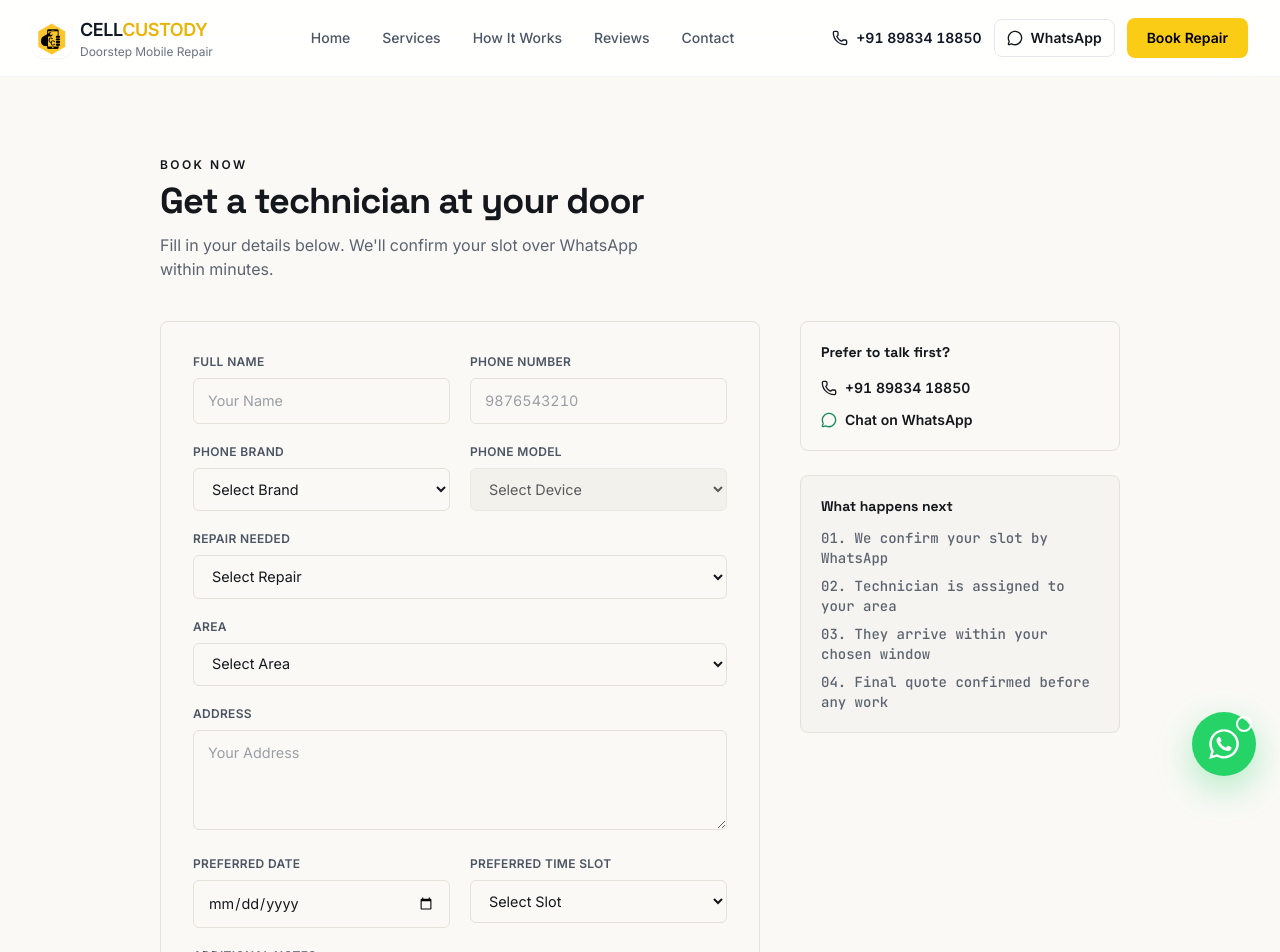
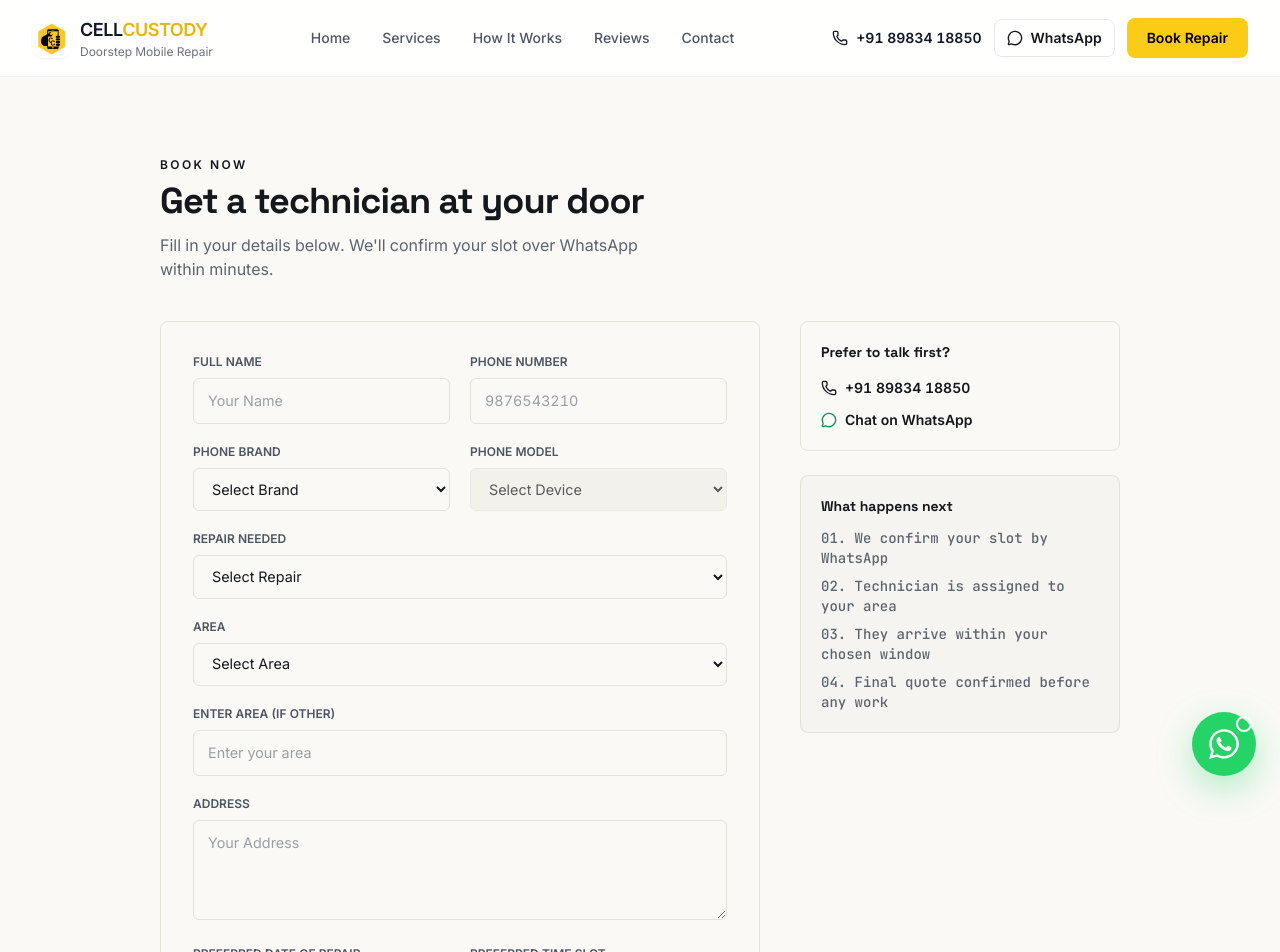
Before and after one commit to aditya-kanojiya-dev/Cell-Custody, a Next.js app: page /book in a window 1280 px wide. Shown: the top 952 px of the page. Built offline with nearby package versions, Linux system fonts and the light colour scheme.

Commit message:
Enhance BookingForm functionality by adding custom area input, streamline form submission process, and improve code readability. Update Header component with accessibility label for WhatsApp link. Adjust ServiceAreas coverage stats and add 'Other' option in areas data for better user experience.

```diff
--- a/components/BookingForm.tsx
+++ b/components/BookingForm.tsx
@@ -32,11 +32,9 @@ const reveal = {
     opacity: 0,
     y: 24,
   },
-
   show: {
     opacity: 1,
     y: 0,
-
     transition: {
       duration: 0.55,
     },
@@ -49,18 +47,16 @@ export default function BookingForm() {
   const [devices, setDevices] = useState<string[]>([]);
   const [loading, setLoading] = useState(false);
 
+  const [customArea, setCustomArea] = useState("");
+
   useEffect(() => {
     if (selectedBrand) {
       const brandObj = brands.find(
-        (b) =>
-          b.slug === selectedBrand ||
-          b.name === selectedBrand
+        (b) => b.slug === selectedBrand || b.name === selectedBrand
       );
 
       if (brandObj) {
-        setDevices(
-          phoneModels[brandObj.name] || []
-        );
+        setDevices(phoneModels[brandObj.name] || []);
       } else {
         setDevices([]);
       }
@@ -69,50 +65,30 @@ export default function BookingForm() {
     }
   }, [selectedBrand]);
 
-  async function handleSubmit(
-    e: React.FormEvent<HTMLFormElement>
-  ) {
+  async function handleSubmit(e: React.FormEvent<HTMLFormElement>) {
     e.preventDefault();
-
     setLoading(true);
 
     try {
-      const formData = new FormData(
-        e.currentTarget
+      const formData = new FormData(e.currentTarget);
+
+      const name = formData.get("name")?.toString() || "";
+      const phone = formData.get("phone")?.toString() || "";
+      const issue = formData.get("issue")?.toString() || "";
+      const areaFromForm = formData.get("area")?.toString() || "";
+      const address = formData.get("address")?.toString() || "";
+      const slot = formData.get("slot")?.toString() || "";
+      const date = formData.get("date")?.toString() || "";
+      const notes = formData.get("notes")?.toString() || "";
+
+      const brandObj = brands.find(
+        (b) => b.slug === selectedBrand || b.name === selectedBrand
       );
 
-      const name =
-        formData.get("name")?.toString() || "";
+      const brandName = brandObj?.name || selectedBrand;
 
-      const phone =
-        formData.get("phone")?.toString() || "";
-
-      const issue =
-        formData.get("issue")?.toString() || "";
-
-      const area =
-        formData.get("area")?.toString() || "";
-
-      const address =
-        formData.get("address")?.toString() || "";
-
-      const slot =
-        formData.get("slot")?.toString() || "";
-
-      const date =
-        formData.get("date")?.toString() || "";
-
-      const notes =
-        formData.get("notes")?.toString() || "";
-
-      const brandObj = brands.find(
-        (b) =>
-          b.slug === selectedBrand ||
-          b.name === selectedBrand
-      );
-
-      const brandName =
-        brandObj?.name || selectedBrand;
+      const finalArea =
+        areaFromForm === "other" ? customArea : areaFromForm;
 
       const message = `Hi Cell Custody,
 I would like to book a doorstep mobile repair.
@@ -121,24 +97,21 @@ Name: ${name}
 Phone: ${phone}
 Device: ${brandName} ${selectedDevice}
 Repair: ${issue}
-Area: ${area}
+Area: ${finalArea}
 Address: ${address}
 Preferred Date: ${date}
 Preferred Slot: ${slot}
 Notes: ${notes}`;
 
       window.open(
-        `${contact.whatsappHref}&text=${encodeURIComponent(
-          message
-        )}`,
+        `${contact.whatsappHref}&text=${encodeURIComponent(message)}`,
         "_blank"
       );
 
       e.currentTarget.reset();
-
       setSelectedBrand("");
       setSelectedDevice("");
-
+      setCustomArea("");
     } finally {
       setLoading(false);
     }
@@ -149,67 +122,39 @@ Notes: ${notes}`;
       onSubmit={handleSubmit}
       initial="hidden"
       whileInView="show"
-      viewport={{
-        once: true,
-        amount: 0.1,
-      }}
+      viewport={{ once: true, amount: 0.1 }}
       variants={container}
       className="space-y-5"
     >
-      <motion.div
-        variants={reveal}
-        className="grid gap-5 sm:grid-cols-2"
-      >
+      {/* NAME + PHONE */}
+      <motion.div variants={reveal} className="grid gap-5 sm:grid-cols-2">
         <Field label="Full Name">
-          <input
-            required
-            name="name"
-            title="Your Name"
-            aria-label="Your Name"
-            placeholder="Your Name"
-            className="input"
-          />
+          <input name="name" required placeholder="Your Name" className="input" />
         </Field>
 
         <Field label="Phone Number">
-          <input
-            required
-            name="phone"
-            title="Your Phone Number"
-            aria-label="Your Phone Number"
-            placeholder="9876543210"
-            className="input"
-          />
+          <input name="phone" required placeholder="9876543210" className="input" />
         </Field>
       </motion.div>
 
-      <motion.div
-        variants={reveal}
-        className="grid gap-5 sm:grid-cols-2"
-      >
+      {/* BRAND + DEVICE */}
+      <motion.div variants={reveal} className="grid gap-5 sm:grid-cols-2">
         <Field label="Phone Brand">
           <select
             value={selectedBrand}
             required
-            title="Select Phone Brand"
-            aria-label="Select Phone Brand"
+            name="brand"
+            title="Phone Brand"
+            aria-label="Phone Brand"
             className="input bg-white"
             onChange={(e) => {
-              setSelectedBrand(
-                e.target.value
-              );
+              setSelectedBrand(e.target.value);
               setSelectedDevice("");
             }}
           >
-            <option value="">
-              Select Brand
-            </option>
-
+            <option value="">Select Brand</option>
             {brands.map((brand) => (
-              <option
-                key={brand.slug}
-                value={brand.slug}
-              >
+              <option key={brand.slug} value={brand.slug}>
                 {brand.name}
               </option>
             ))}
@@ -220,26 +165,16 @@ Notes: ${notes}`;
           <select
             required
             name="device"
-            title="Select Phone Model"
-            aria-label="Select Phone Model"
+            title="Phone Model"
+            aria-label="Phone Model"
+            value={selectedDevice}
             disabled={!selectedBrand}
-            value={selectedDevice}
             className="input bg-white"
-            onChange={(e) =>
-              setSelectedDevice(
-                e.target.value
-              )
-            }
+            onChange={(e) => setSelectedDevice(e.target.value)}
           >
-            <option value="">
-              Select Device
-            </option>
-
+            <option value="">Select Device</option>
             {devices.map((device) => (
-              <option
-                key={device}
-                value={device}
-              >
+              <option key={device} value={device}>
                 {device}
               </option>
             ))}
@@ -247,131 +182,124 @@ Notes: ${notes}`;
         </Field>
       </motion.div>
 
+      {/* ISSUE */}
       <motion.div variants={reveal}>
         <Field label="Repair Needed">
-          <select
-            required
-            name="issue"
-            title="Select Repair"
-            aria-label="Select Repair"
-            className="input bg-white"
-          >
-            <option value="">
-              Select Repair
-            </option>
-
+          <select name="issue" required title="Repair Needed" aria-label="Repair Needed" className="input bg-white">
+            <option value="">Select Repair</option>
             {services.map((s) => (
-              <option
-                key={s.slug}
-                value={s.name}
-              >
+              <option key={s.slug} value={s.name}>
                 {s.name}
               </option>
             ))}
-
-            <option>
-              Other / Not Sure
-            </option>
+            <option value="Other / Not Sure">Other / Not Sure</option>
           </select>
         </Field>
       </motion.div>
 
+      {/* AREA */}
       <motion.div variants={reveal}>
         <Field label="Area">
           <select
+            name="area"
             required
-            name="area"
-            title="Select Area"
-            aria-label="Select Area"
+            title="Area"
+            aria-label="Area"
             className="input bg-white"
+            onChange={(e) => {
+              const value = e.target.value;
+              if (value === "other") {
+                setCustomArea("");
+              } else {
+                setCustomArea("");
+              }
+            }}
           >
-            <option value="">
-              Select Area
-            </option>
+            <option value="">Select Area</option>
 
             {areas.map((a) => (
-              <option
-                key={a.slug}
-                value={a.name}
-              >
+              <option key={a.slug} value={a.name}>
                 {a.name}
               </option>
+            ))}
+
+            <option value="other">Other (Enter manually)</option>
+          </select>
+        </Field>
+      </motion.div>
+
+      {/* CUSTOM AREA INPUT */}
+      {(
+        <motion.div variants={reveal}>
+          <Field label="Enter Area (if Other)">
+            <input
+              type="text"
+              value={customArea}
+              onChange={(e) => setCustomArea(e.target.value)}
+              placeholder="Enter your area"
+              className="input"
+              name="customArea"
+              title="Enter your area"
+              aria-label="Enter your area"
+              required
+            />
+          </Field>
+        </motion.div>
+      )}
+
+      {/* ADDRESS */}
+      <motion.div variants={reveal}>
+        <Field label="Address">
+          <textarea
+            name="address"
+            required
+            title="Address"
+            aria-label="Address"
+            rows={3}
+            className="input min-h-[100px]"
+            placeholder="Your Address"
+          />
+        </Field>
+      </motion.div>
+
+      {/* DATE + SLOT */}
+      <motion.div variants={reveal} className="grid gap-5 sm:grid-cols-2">
+        <Field label="Preferred Date of Repair">
+          <input type="date" name="date" required title="Preferred Date of Repair" aria-label="Preferred Date of Repair" className="input" />
+        </Field>
+
+        <Field label="Preferred Time Slot">
+          <select name="slot" required title="Preferred Time Slot" aria-label="Preferred Time Slot" className="input bg-white">
+            <option value="">Select Slot</option>
+            {timeSlots.map((slot) => (
+              <option key={slot}>{slot}</option>
             ))}
           </select>
         </Field>
       </motion.div>
 
-      <motion.div variants={reveal}>
-        <Field label="Address">
-          <textarea
-            rows={3}
-            required
-            name="address"
-            title="Your Address"
-            aria-label="Your Address"
-            placeholder="Your Address"
-            className="input min-h-[100px]"
-          />
-        </Field>
-      </motion.div>
-
-      <motion.div
-        variants={reveal}
-        className="grid gap-5 sm:grid-cols-2"
-      >
-        <Field label="Preferred Date">
-          <input
-            type="date"
-            required
-            name="date"
-            title="Select Preferred Date"
-            aria-label="Select Preferred Date"
-            className="input"
-          />
-        </Field>
-
-        <Field label="Preferred Time Slot">
-          <select
-            required
-            name="slot"
-            title="Select Preferred Time Slot"
-            aria-label="Select Preferred Time Slot"
-            className="input bg-white"
-          >
-            <option value="">
-              Select Slot
-            </option>
-
-            {timeSlots.map((slot) => (
-              <option key={slot}>
-                {slot}
-              </option>
-            ))}
-          </select>
-        </Field>
-      </motion.div>
-
+      {/* NOTES */}
       <motion.div variants={reveal}>
         <Field label="Additional Notes">
           <textarea
-            rows={3}
+            name="notes"
             required
-            name="notes"
             title="Additional Notes"
             aria-label="Additional Notes"
+            placeholder="Any additional information or requests"
+            rows={3}
             className="input min-h-[90px]"
           />
         </Field>
       </motion.div>
 
+      {/* SUBMIT */}
       <motion.div variants={reveal}>
         <button
           disabled={loading}
           className="w-full rounded-xl bg-yellow-400 px-6 py-4 font-semibold text-black transition hover:bg-black hover:text-white disabled:opacity-50"
         >
-          {loading
-            ? "Redirecting..."
-            : "Book Repair on WhatsApp"}
+          {loading ? "Redirecting..." : "Book Repair on WhatsApp"}
         </button>
 
         <p className="mt-3 text-center text-xs text-gray-500">
@@ -391,10 +319,9 @@ function Field({
 }) {
   return (
     <div>
-      <label className="mb-2 block text-xs font-semibold uppercase tracking-wide text-gray-600">
+      <label className="mb-2 block text-xs font-semibold uppercase text-gray-600">
         {label}
       </label>
-
       {children}
     </div>
   );
--- a/components/Header.tsx
+++ b/components/Header.tsx
@@ -70,6 +70,7 @@ return ( <header className="sticky top-0 z-50 border-b border-gray-100 bg-white/
       <a
         href={contact.whatsappHref}
         target="_blank"
+        aria-label="Chat with us on WhatsApp"
         rel="noopener noreferrer"
         className="flex items-center gap-2 rounded-lg border border-green-200 px-3 py-2 text-sm font-semibold text-green-600 transition hover:bg-green-50"
       >
--- a/components/ServiceAreas.tsx
+++ b/components/ServiceAreas.tsx
@@ -181,7 +181,7 @@ export default function ServiceAreas() {
           {/* Stats */}
           <div className="mt-8 grid gap-4 sm:grid-cols-2 lg:grid-cols-4">
 
-            <Stat icon={<MapPin />} value="20+" label="Coverage Zones" />
+            <Stat icon={<MapPin />} value="25+" label="Coverage Zones" />
             <Stat icon={<Clock3 />} value="30–45m" label="Arrival Time" />
             <Stat icon={<ShieldCheck />} value="500+" label="Repairs" />
             <Stat icon={<ShieldCheck />} value="6 Months" label="Warranty" />
--- a/lib/data.ts
+++ b/lib/data.ts
@@ -402,6 +402,10 @@ export const areas: Area[] = [
     slug: "nandanvan",
     name: "Nandanvan",
   },
+  {
+    slug: "other",
+    name: "Other"
+  }
 ];
 
 /* =========================
```
